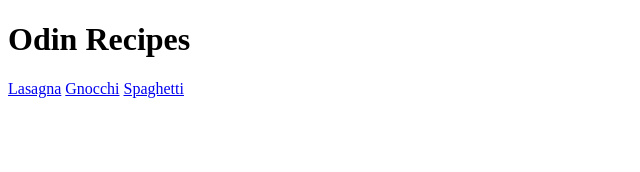
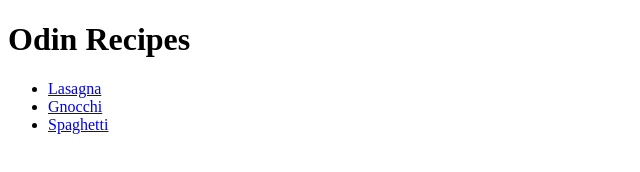
Before and after one commit to Harper-Codes/odin-recipes, a plain HTML site: page index.html in a window 1280 px wide. Shown: the whole page, without its empty margins (0-640 px from the left). Drawn offline with Linux system fonts and the light colour scheme.

Commit message:
Fixed typos, added links to unordered list

```diff
--- a/index.html
+++ b/index.html
@@ -4,13 +4,15 @@
     <meta charset="UTF-8">
     <meta http-equiv="X-UA-Compatible" content="IE=edge">
     <meta name="viewport" content="width=device-width, initial-scale=1.0">
-    <title>Odin Reciples</title>
+    <title>Odin Recipes</title>
 </head>
 <body>
     <h1>Odin Recipes</h1>
         <!-- Recipes links -->
-        <a href="recipes/lasagna.html">Lasagna</a>
-        <a href="recipes/gnocchi.html">Gnocchi</a>
-        <a href="recipes/spaghetti.html">Spaghetti</a>
+        <ul>
+            <li><a href="recipes/lasagna.html">Lasagna</a></li>
+            <li><a href="recipes/gnocchi.html">Gnocchi</a></li>
+            <li><a href="recipes/spaghetti.html">Spaghetti</a></li>
+        </ul>
 </body>
 </html>
```
